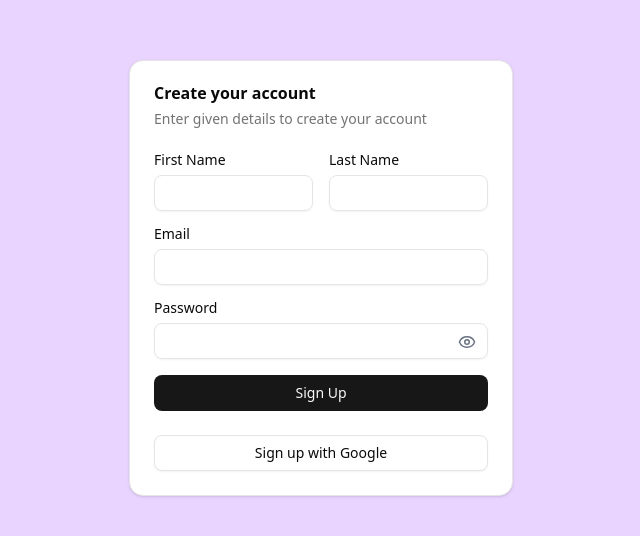
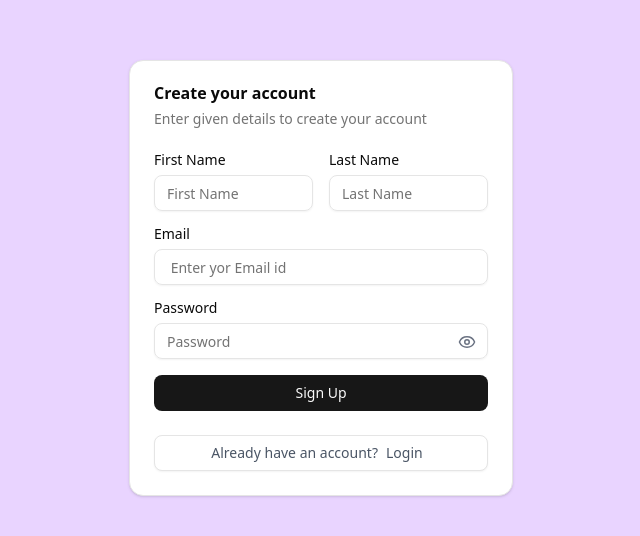
Before and after one commit to RahulChauhan101/E-cart-Frontend, a React (Vite) app: page /signup in a window 1280 px wide. Shown: the part 122-658 px from the top of the page, without its empty margins (319-959 px from the left). Built offline with nearby package versions, Linux system fonts and the light colour scheme.

Commit message:
1/1/2026  signup page

```diff
--- a/src/pages/signup.jsx
+++ b/src/pages/signup.jsx
@@ -1,5 +1,5 @@
-import React, { useState } from "react"
-import { Button } from "@/components/ui/button"
+import React, { useState } from "react";
+import { Button } from "@/components/ui/button";
 import {
   Card,
   CardContent,
@@ -7,43 +7,58 @@ import {
   CardFooter,
   CardHeader,
   CardTitle,
-} from "@/components/ui/card"
-import { Input } from "@/components/ui/input"
-import { Label } from "@/components/ui/label"
-import { Eye, EyeOff, Loader2 } from "lucide-react"
-import { toast } from "react-toastify"
+} from "@/components/ui/card";
+import { Input } from "@/components/ui/input";
+import { Label } from "@/components/ui/label";
+import { Eye, EyeOff, Loader2 } from "lucide-react";
+import { toast } from "react-toastify";
+import { Link } from "react-router-dom";
 
 const Signup = () => {
-  const [showPassword, setShowPassword] = useState(false)
-  const [loading, setLoading] = useState(false)
+  const [showPassword, setShowPassword] = useState(false);
+  const [loading, setLoading] = useState(false);
+  const [formData, setFormData] = useState({
+    firstName: "",
+    lastName: "",
+    email: "",
+    password: "",
+  });
 
-  const handleSignup = async (e) => {
-    e.preventDefault()
+  const handaleChange = (e) => {
+    const { name, value } = e.target;
+    setFormData((prev) => ({
+      ...prev,
+      [name]: value
+    }));
+  };
 
-    setLoading(true)
-    const toastId = toast.loading("Creating account...")
+  const submitHandler = async (e) => {
+    e.preventDefault();
+    console.log(formData);
+    setLoading(true);
+    const toastId = toast.loading("Creating account...");
 
     try {
       // 🔥 API call simulation
-      await new Promise((resolve) => setTimeout(resolve, 2000))
+      await new Promise((resolve) => setTimeout(resolve, 2000));
 
       toast.update(toastId, {
         render: "Account created successfully 🎉",
         type: "success",
         isLoading: false,
         autoClose: 3000,
-      })
+      });
     } catch (error) {
       toast.update(toastId, {
         render: "Signup failed ❌",
         type: "error",
         isLoading: false,
         autoClose: 3000,
-      })
+      });
     } finally {
-      setLoading(false)
+      setLoading(false);
     }
-  }
+  };
 
   return (
     <div className="flex justify-center items-center min-h-screen bg-purple-200">
@@ -56,23 +71,47 @@ const Signup = () => {
         </CardHeader>
 
         <CardContent>
-          <form onSubmit={handleSignup} className="space-y-4">
+          <form onSubmit={submitHandler} className="space-y-4">
             {/* First & Last Name */}
             <div className="grid grid-cols-2 gap-4">
               <div className="grid gap-2">
                 <Label>First Name</Label>
-                <Input required />
+                <Input
+                  id="firstName"
+                  name= "firstName"
+                  type="text"
+                  value={formData.firstName}
+                  onChange={handaleChange}
+                  placeholder="First Name"
+                  required
+                />
               </div>
               <div className="grid gap-2">
                 <Label>Last Name</Label>
-                <Input required />
+                <Input
+                  id="lastName"
+                  name="lastName"
+                  type="text"
+                  value={formData.lastName}
+                  onChange={handaleChange}
+                  placeholder="Last Name"
+                  required
+                />
               </div>
             </div>
 
             {/* Email */}
             <div className="grid gap-2">
               <Label>Email</Label>
-              <Input type="email" required />
+              <Input
+                id="email"
+                name="email"
+                type="email"
+                value={formData.email}
+                onChange={handaleChange}
+                placeholder=" Enter yor Email id"
+                required
+              />
             </div>
 
             {/* Password */}
@@ -80,7 +119,12 @@ const Signup = () => {
               <Label>Password</Label>
               <div className="relative">
                 <Input
+                  id="password"
+                  name="password"
+                  placeholder="Password"
                   type={showPassword ? "text" : "password"}
+                  value={formData.password}
+                  onChange={handaleChange}
                   required
                 />
                 <button
@@ -108,13 +152,25 @@ const Signup = () => {
         </CardContent>
 
         <CardFooter>
-          <Button variant="outline" className="w-full">
-            Sign up with Google
-          </Button>
+          <Button variant="outline" className="w-full group">
+  <span className="text-sm text-gray-600 group-hover:text-purple-800  transition">
+    Already have an account?
+    <Link
+      to="/login"
+className=" m-2 inline-block transform transition duration-200 hover:underline hover:scale-125"
+
+    >
+      Login
+    </Link>
+  </span>
+</Button>
+
+
+
         </CardFooter>
       </Card>
     </div>
-  )
-}
+  );
+};
 
-export default Signup
+export default Signup;
```
